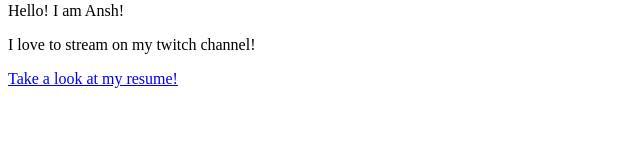
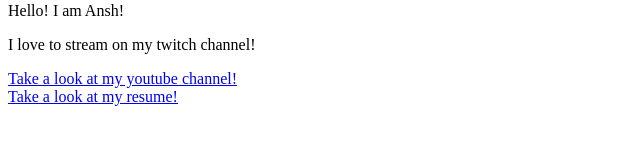
Before and after one commit to anshj03/anshj03.github.io, a plain HTML site: page index.html in a window 1280 px wide. Shown: the part 330-474 px from the top of the page, without its empty margins (0-640 px from the left). Drawn offline with Linux system fonts and the light colour scheme.

Commit message:
Fixed links

```diff
--- a/index.html
+++ b/index.html
@@ -11,7 +11,8 @@
             <div class="pwebsite-details">
                 <h2 class="title"> </h2> Hello! I am Ansh!</h2>
                 <p> I love to stream on my twitch channel!</p>
-                <a href="http://www.youtube.com/@Ninja" id="more-me"> </a>
+                <a href="http://www.youtube.com/@Ninja" id="more-me"> Take a look at my youtube channel!</a>
+                <br>
                 <a href="./resume.pdf" id="more-me"> Take a look at my resume! </a>
 
             </div>
```
